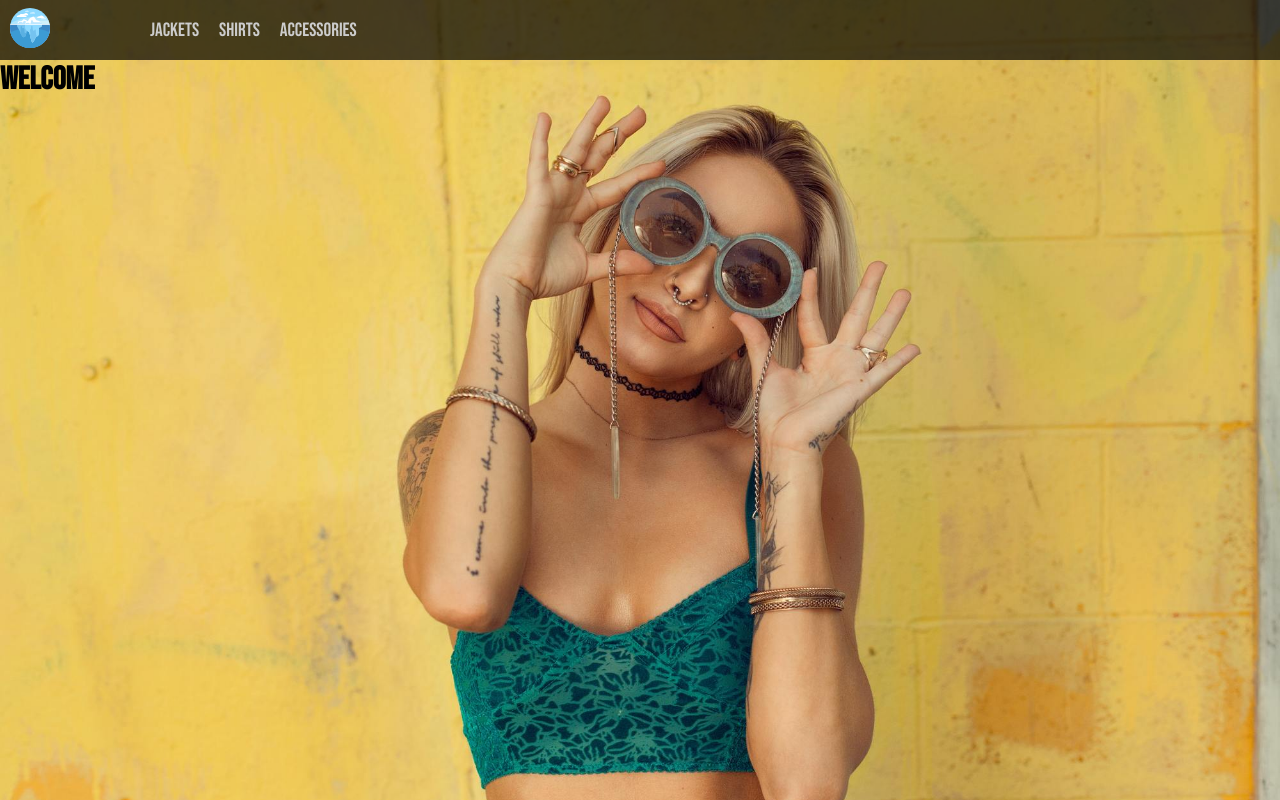
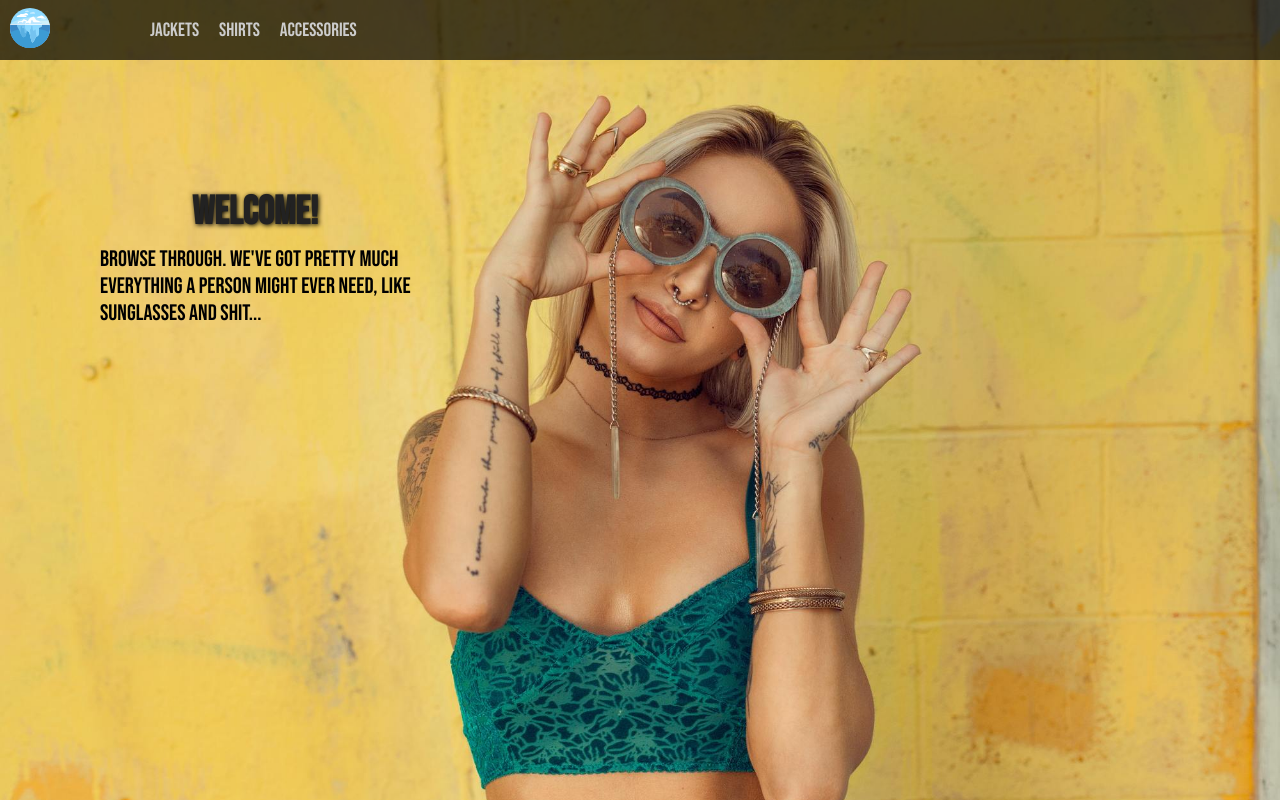
Before and after one commit to tikerola/t, a React (Create React App) app in the folder client/: page / in a window 1280 px wide. Built offline with nearby package versions, Linux system fonts and the light colour scheme.

Commit message:
welcome page

```diff
--- a/client/src/App.tsx
+++ b/client/src/App.tsx
@@ -2,7 +2,7 @@ import React from "react";
 import { BrowserRouter as Router, Route, Switch } from "react-router-dom";
 import { Navigation } from "./components/navigation/Navigation";
 import { Accessories } from "./pages/accessories/Accessories";
-import { Home } from "./pages/Home";
+import { Home } from "./pages/home/Home";
 import { Jackets } from "./pages/jackets/Jackets";
 import { Shirts } from "./pages/shirts/shirts";
 
--- a/client/src/pages/Home.tsx
+++ /dev/null
@@ -1,5 +0,0 @@
-import React from "react";
-
-export const Home = (): JSX.Element => {
-  return <h1>Welcome</h1>;
-};
--- /dev/null
+++ b/client/src/pages/home/Home.styles.tsx
@@ -0,0 +1,19 @@
+import styled from "styled-components";
+
+export const Title = styled.h1`
+  margin-top: 10%;
+  margin-bottom: 10px;
+  padding-left: 15%;
+  color: ${(props) => props.theme.titleColor};
+  font-size: 2.5rem;
+  text-shadow: 1px 1px 5px rgba(0, 0, 0, 1);
+`;
+
+export const TextContainer = styled.div`
+  margin-left: 100px;
+  width: 25%;
+`;
+
+export const Text = styled.p`
+  font-size: 1.4rem;
+`;
--- /dev/null
+++ b/client/src/pages/home/Home.tsx
@@ -0,0 +1,16 @@
+import React from "react";
+import { Title, TextContainer, Text } from "./Home.styles";
+
+export const Home = (): JSX.Element => {
+  return (
+    <div>
+      <Title>Welcome!</Title>
+      <TextContainer>
+        <Text>
+          Browse through. We've got pretty much everything a person might ever
+          need, like sunglasses and shit...
+        </Text>
+      </TextContainer>
+    </div>
+  );
+};
```
